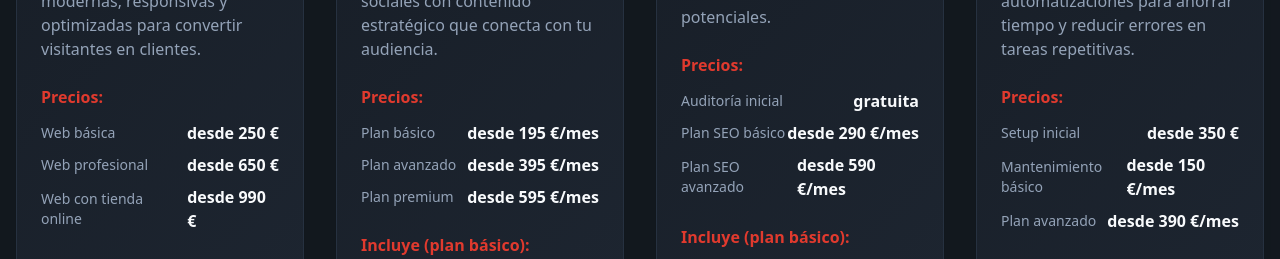
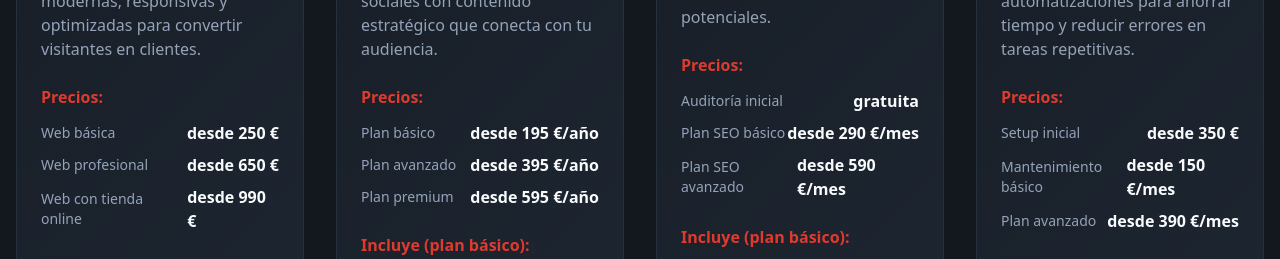
Before and after one commit to papparazzi76/trazo-digital-showcase, a React (Vite) app: page / in a window 1280 px wide. Shown: the part 1480-1739 px from the top of the page. Built offline with nearby package versions, Linux system fonts and the light colour scheme.

Commit message:
Update pricing for RRSS service
Update the "Gestión Integral de RRSS" product to reflect that prices are per year, not per month.

```diff
--- a/src/data/services.ts
+++ b/src/data/services.ts
@@ -52,19 +52,19 @@ export const services: Service[] = [
     pricing: [
       {
         type: 'Plan básico',
-        price: 'desde 195 €/mes',
+        price: 'desde 195 €/año',
         features: ['Contenido personalizado', 'Programación de posts'],
         excludes: ['Análisis de métricas', 'Gestión de comunidad', 'Inversión en publicidad (Ads no incluidos)', 'Gestión de crisis 24/7', 'Atención al cliente']
       },
       {
         type: 'Plan avanzado',
-        price: 'desde 395 €/mes',
+        price: 'desde 395 €/año',
         features: ['Contenido personalizado', 'Programación de posts', 'Análisis de métricas', 'Gestión de comunidad'],
         excludes: ['Inversión en publicidad (Ads no incluidos)', 'Gestión de crisis 24/7', 'Atención al cliente']
       },
       {
         type: 'Plan premium',
-        price: 'desde 595 €/mes',
+        price: 'desde 595 €/año',
         features: ['Contenido personalizado', 'Programación de posts', 'Análisis de métricas', 'Gestión de comunidad', 'Atención al cliente'],
         excludes: ['Inversión en publicidad (Ads no incluidos)', 'Gestión de crisis 24/7']
       },
```
